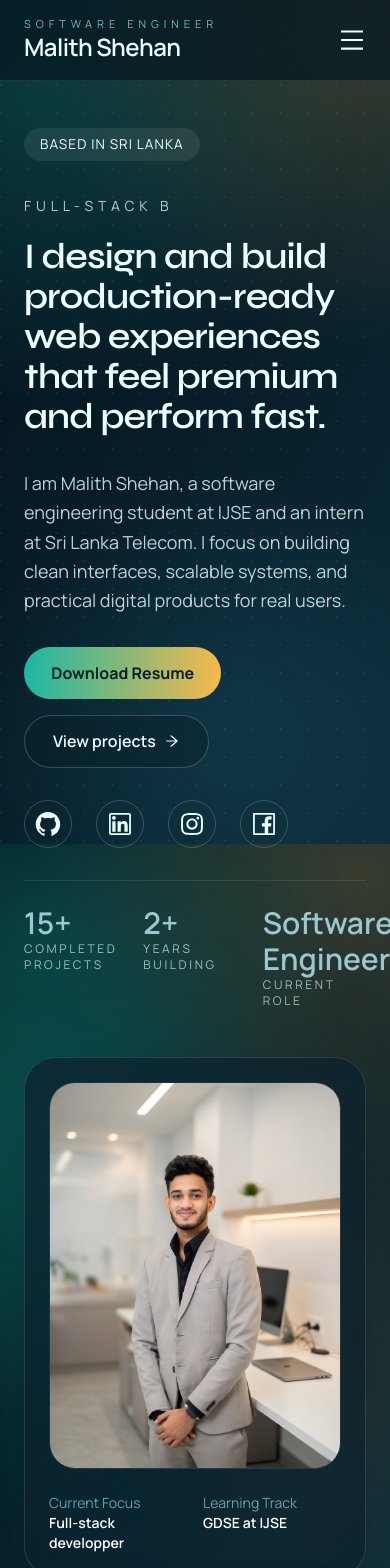
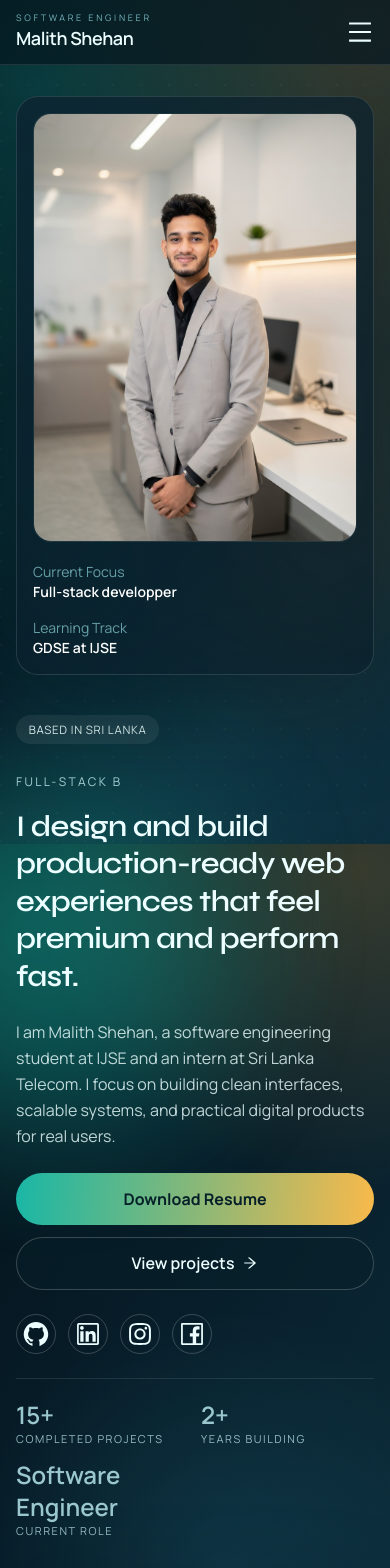
Before and after one commit to MalithShehan/Portfolio, a React (Vite) app: page / in a window 390 px wide. Shown: the top 1568 px of the page. Built offline with nearby package versions, Linux system fonts and the light colour scheme.

Commit message:
Responsive

```diff
--- a/src/components/Footer.jsx
+++ b/src/components/Footer.jsx
@@ -1,7 +1,7 @@
 function Footer() {
     return (
         <footer className="mt-20 border-t border-white/10">
-            <div className="max-w-[1200px] mx-auto px-6 py-10 text-center text-cyan-100/65 text-xs md:text-sm tracking-[0.28em] uppercase">
+            <div className="max-w-[1200px] mx-auto px-4 sm:px-6 py-8 sm:py-10 text-center text-cyan-100/65 text-[11px] sm:text-xs md:text-sm tracking-[0.12em] sm:tracking-[0.2em] md:tracking-[0.28em] leading-relaxed uppercase">
                 &copy; {new Date().getFullYear()} Malith Shehan · Software Engineer Portfolio · Built with React and Tailwind.
             </div>
         </footer>
--- a/src/components/Hero.jsx
+++ b/src/components/Hero.jsx
@@ -51,14 +51,14 @@ const techIcons = [
 
 const Hero = () => {
     return (
-        <section className="mt-32 md:mt-40 max-w-[1200px] mx-auto px-6" id="hero">
-            <div className="grid lg:grid-cols-2 gap-12 items-center">
+        <section className="mt-24 md:mt-40 max-w-[1200px] mx-auto px-4 sm:px-6" id="hero">
+            <div className="grid lg:grid-cols-2 gap-10 md:gap-12 items-center">
                 <motion.div
                     initial={{ opacity: 0, y: 40 }}
                     whileInView={{ opacity: 1, y: 0 }}
                     viewport={{ once: true }}
                     transition={{ duration: 0.8 }}
-                    className="space-y-8"
+                    className="space-y-6 md:space-y-8"
                 >
                     <span className="badge-pill">Based in Sri Lanka</span>
 
@@ -67,19 +67,19 @@ const Hero = () => {
                             sequence={["Software Engineer", 1400, "Frontend Specialist", 1400, "Full-stack Builder", 1400]}
                             speed={50}
                             repeat={Infinity}
-                            className="text-sm md:text-base uppercase tracking-[0.35em] text-cyan-100/80"
+                            className="text-xs sm:text-sm md:text-base uppercase tracking-[0.2em] sm:tracking-[0.35em] text-cyan-100/80"
                         />
-                        <h1 className="text-4xl sm:text-5xl lg:text-6xl font-semibold tracking-tight mt-5">
+                        <h1 className="text-3xl sm:text-5xl lg:text-6xl font-semibold tracking-tight mt-4 md:mt-5 leading-tight">
                             I design and build production-ready web experiences that feel premium and perform fast.
                         </h1>
                     </div>
 
-                    <p className="text-lg text-cyan-50/80 leading-relaxed max-w-xl">
+                    <p className="text-base sm:text-lg text-cyan-50/80 leading-relaxed max-w-xl">
                         I am Malith Shehan, a software engineering student at IJSE and an intern at Sri Lanka Telecom.
                         I focus on building clean interfaces, scalable systems, and practical digital products for real users.
                     </p>
 
-                    <div className="flex flex-wrap gap-4">
+                    <div className="grid sm:flex gap-3 sm:gap-4">
                         <a
                             href={cvFile}
                             download
@@ -96,25 +96,25 @@ const Hero = () => {
                         </a>
                     </div>
 
-                    <div className="flex flex-wrap gap-6 items-center">
+                    <div className="flex flex-wrap gap-3 sm:gap-6 items-center">
                         {socialLinks.map((social, index) => (
                             <a
                                 key={index}
                                 href={social.url}
                                 target="_blank"
                                 rel="noopener noreferrer"
-                                className="w-12 h-12 rounded-full border border-white/20 flex items-center justify-center hover:border-white/60 hover:-translate-y-0.5 transition"
+                                className="w-10 h-10 sm:w-12 sm:h-12 rounded-full border border-white/20 flex items-center justify-center hover:border-white/60 hover:-translate-y-0.5 transition"
                             >
                                 {social.icon}
                             </a>
                         ))}
                     </div>
 
-                    <div className="grid grid-cols-3 gap-4 pt-6 border-t border-white/10">
+                    <div className="grid grid-cols-2 sm:grid-cols-3 gap-3 sm:gap-4 pt-5 sm:pt-6 border-t border-white/10">
                         {stats.map((stat) => (
                             <div key={stat.label}>
-                                <p className="text-3xl font-semibold">{stat.value}</p>
-                                <p className="text-xs uppercase tracking-[0.22em] text-cyan-100/70">{stat.label}</p>
+                                <p className="text-2xl sm:text-3xl font-semibold">{stat.value}</p>
+                                <p className="text-[11px] sm:text-xs uppercase tracking-[0.14em] sm:tracking-[0.22em] text-cyan-100/70">{stat.label}</p>
                             </div>
                         ))}
                     </div>
@@ -125,18 +125,18 @@ const Hero = () => {
                     whileInView={{ opacity: 1, y: 0 }}
                     viewport={{ once: true }}
                     transition={{ duration: 0.8, delay: 0.2 }}
-                    className="relative"
+                    className="relative order-first lg:order-none"
                 >
                     <div className="absolute -inset-6 bg-gradient-to-r from-[#1ab8a8]/25 via-transparent to-[#f8ba50]/25 blur-3xl rounded-full" />
-                    <div className="section-shell p-6">
-                        <div className="rounded-[26px] overflow-hidden border border-white/5 bg-gradient-to-b from-white/5 to-white/0">
+                    <div className="section-shell p-4 sm:p-6">
+                        <div className="rounded-[18px] sm:rounded-[26px] overflow-hidden border border-white/5 bg-gradient-to-b from-white/5 to-white/0">
                             <img
                                 src={profilepic}
                                 alt="Malith Shehan"
                                 className="w-full object-cover"
                             />
                         </div>
-                        <div className="grid grid-cols-2 gap-4 mt-6 text-sm text-cyan-50/80">
+                        <div className="grid grid-cols-1 sm:grid-cols-2 gap-4 mt-5 sm:mt-6 text-sm text-cyan-50/80">
                             <div>
                                 <p className="text-cyan-200/60">Current Focus</p>
                                 <p className="text-white font-semibold">Full-stack developper</p>
@@ -155,12 +155,12 @@ const Hero = () => {
                 whileInView={{ opacity: 1, y: 0 }}
                 viewport={{ once: true }}
                 transition={{ duration: 0.8, delay: 0.4 }}
-                className="mt-16 section-shell px-6 py-8"
+                className="mt-12 sm:mt-16 section-shell px-4 sm:px-6 py-6 sm:py-8"
             >
-                <p className="text-sm uppercase tracking-[0.5em] text-cyan-100/70 text-center mb-6">
+                <p className="text-xs sm:text-sm uppercase tracking-[0.24em] sm:tracking-[0.5em] text-cyan-100/70 text-center mb-5 sm:mb-6">
                     Tools I work with
                 </p>
-                <div className="flex flex-wrap justify-center gap-6 text-4xl sm:text-5xl text-white">
+                <div className="flex flex-wrap justify-center gap-4 sm:gap-6 text-3xl sm:text-5xl text-white">
                     {techIcons.map((icon, index) => (
                         <span key={index} className="opacity-80">{icon}</span>
                     ))}
--- a/src/components/NavBar.jsx
+++ b/src/components/NavBar.jsx
@@ -33,10 +33,10 @@ const Navbar = () => {
       transition={{ duration: 0.6 }}
       className="fixed top-0 left-0 w-full z-50 border-b border-white/10 bg-[#051720]/70 backdrop-blur-2xl"
     >
-      <div className="max-w-[1200px] mx-auto flex items-center justify-between px-6 md:px-10 h-20 text-cyan-50">
+      <div className="max-w-[1200px] mx-auto flex items-center justify-between px-4 sm:px-6 md:px-10 h-16 md:h-20 text-cyan-50">
         <a href="#" className="flex flex-col leading-tight">
-          <span className="text-[11px] tracking-[0.45em] uppercase text-cyan-200/70">Software Engineer</span>
-          <span className="text-2xl font-semibold tracking-tight">Malith Shehan</span>
+          <span className="text-[9px] sm:text-[11px] tracking-[0.3em] sm:tracking-[0.45em] uppercase text-cyan-200/70">Software Engineer</span>
+          <span className="text-lg sm:text-2xl font-semibold tracking-tight">Malith Shehan</span>
         </a>
 
         <ul className="hidden md:flex gap-8 text-sm uppercase tracking-[0.2em] text-cyan-100/80">
@@ -78,9 +78,9 @@ const Navbar = () => {
             animate="visible"
             exit="exit"
             variants={mobileMenuVariants}
-            className="fixed top-0 left-0 w-full min-h-screen bg-[#04131b] p-10 md:hidden z-40"
+            className="fixed top-0 left-0 w-full min-h-screen bg-[#04131b] px-6 py-8 md:hidden z-40"
           >
-            <ul className="flex flex-col space-y-10 mt-24 text-center text-xl font-semibold tracking-[0.2em]">
+            <ul className="flex flex-col space-y-8 mt-20 text-center text-lg font-semibold tracking-[0.15em]">
               {navItems.map((item) => (
                 <li key={item.id}>
                   <Link
--- a/src/index.css
+++ b/src/index.css
@@ -44,6 +44,10 @@ p {
 #root {
     position: relative;
     overflow: clip;
+}
+
+html {
+    scroll-behavior: smooth;
 }
 
 .section-shell {
@@ -139,3 +143,30 @@ p {
     transform: translateY(-2px);
     box-shadow: 0 14px 40px rgba(25, 183, 166, 0.28);
 }
+
+@media (max-width: 768px) {
+    .section-shell {
+        border-radius: 22px;
+    }
+
+    .badge-pill {
+        font-size: 0.72rem;
+        letter-spacing: 0.06em;
+        padding: 0.35rem 0.8rem;
+    }
+
+    .accent-button,
+    .glass-button {
+        width: 100%;
+        min-height: 46px;
+        justify-content: center;
+    }
+
+    .app-noise {
+        opacity: 0.05;
+    }
+
+    .ambient-orb {
+        filter: blur(70px);
+    }
+}
```
Also changed, not shown: src/components/Contact.jsx (+17 -17 lines), src/components/Experience.jsx (+9 -9 lines), src/components/Portfolio.jsx (+13 -13 lines), src/components/Skills.jsx (+15 -15 lines).
